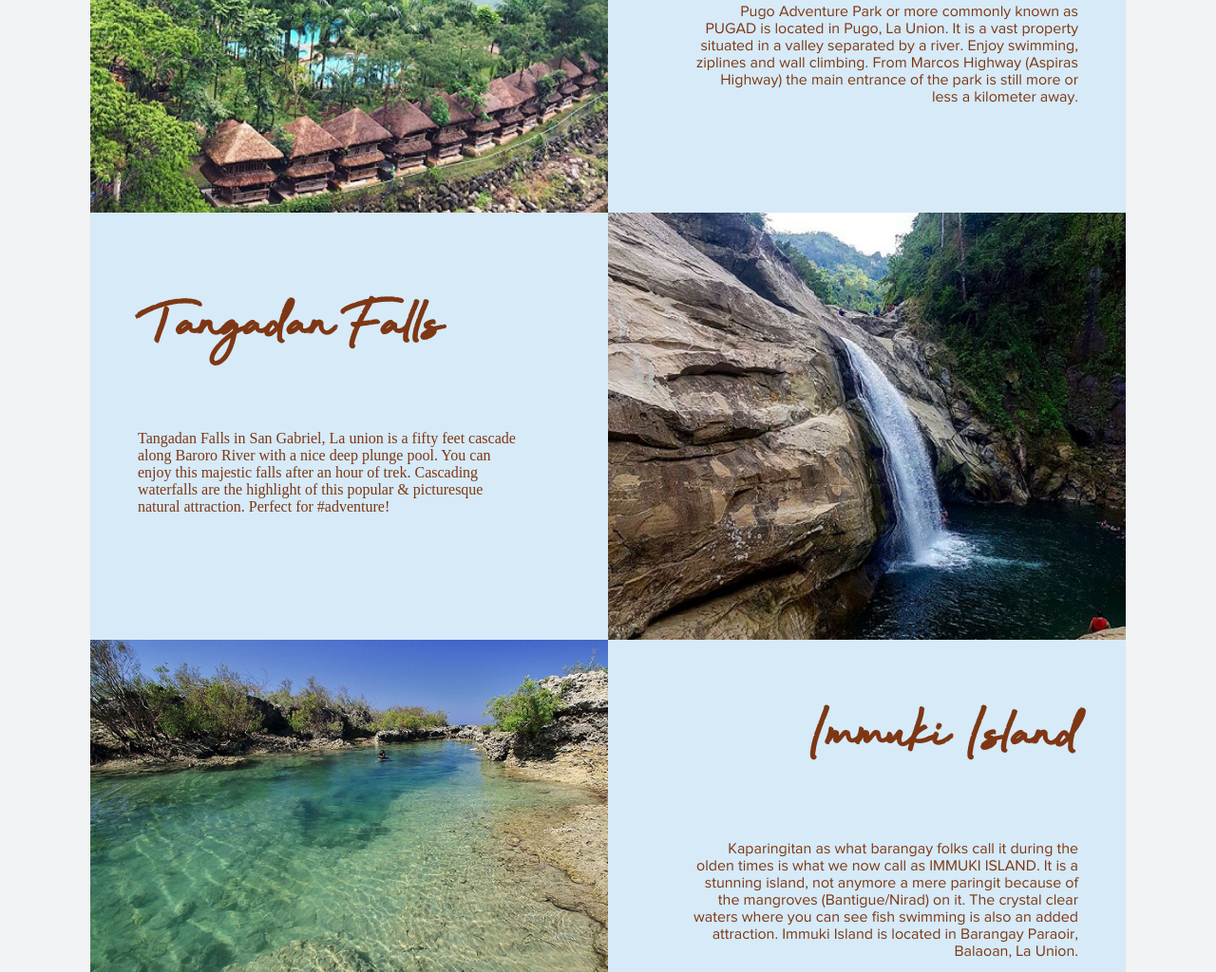
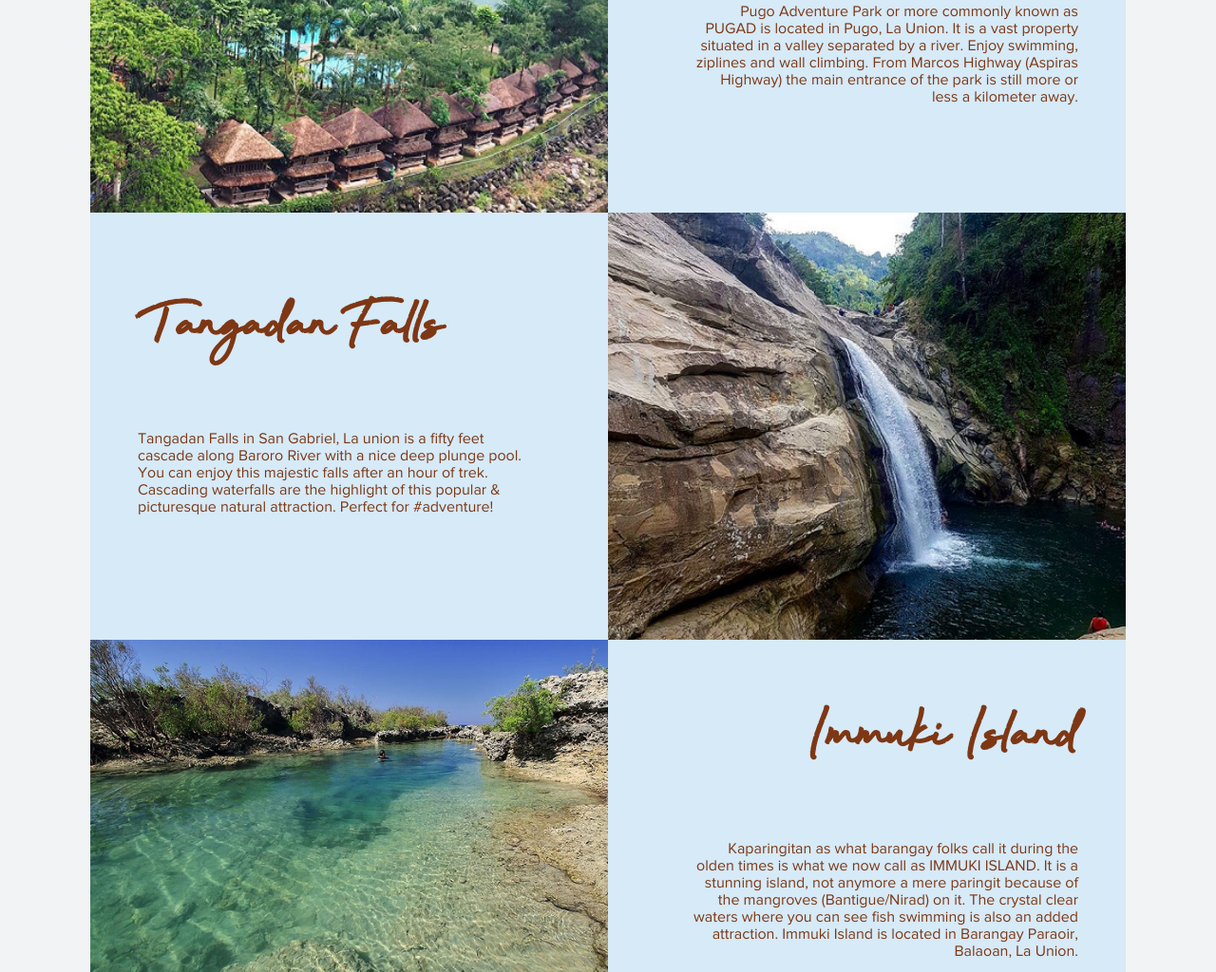
Before and after one commit to hgracy/La-Union, a plain HTML site: page index.html in a window 1280 px wide. Shown: the part 1571-2595 px from the top of the page at 95% size. Drawn offline with Linux system fonts and the light colour scheme.

Commit message:
Update style.css

```diff
--- a/css/style.css
+++ b/css/style.css
@@ -165,6 +165,7 @@ body{
 	text-align: left;
 	padding: 0px 90px 0px 50px;
 	background: #D6EAF8;
+	font-family: proxima nova rg;
 }
 
 .immuki{
```
